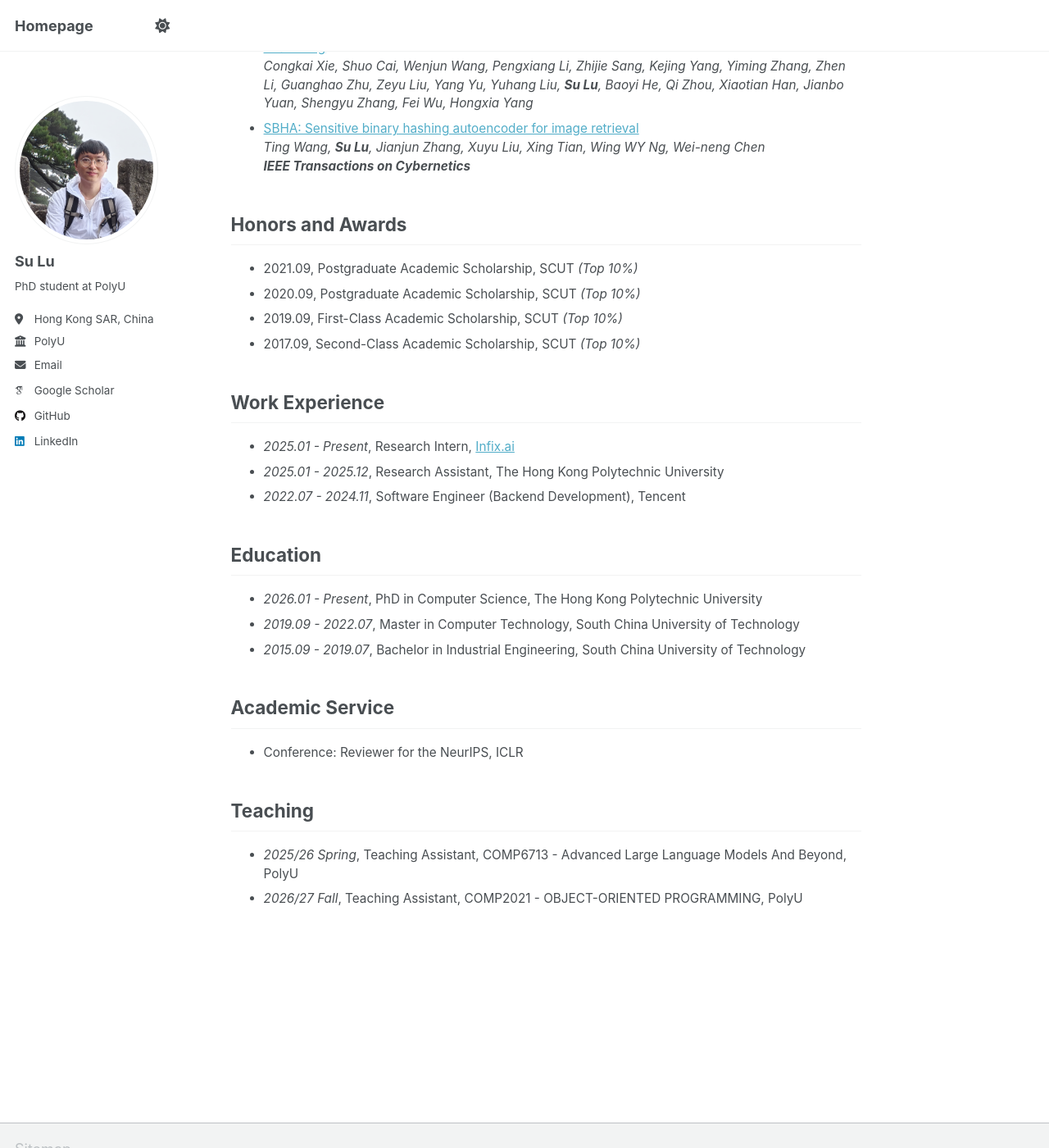
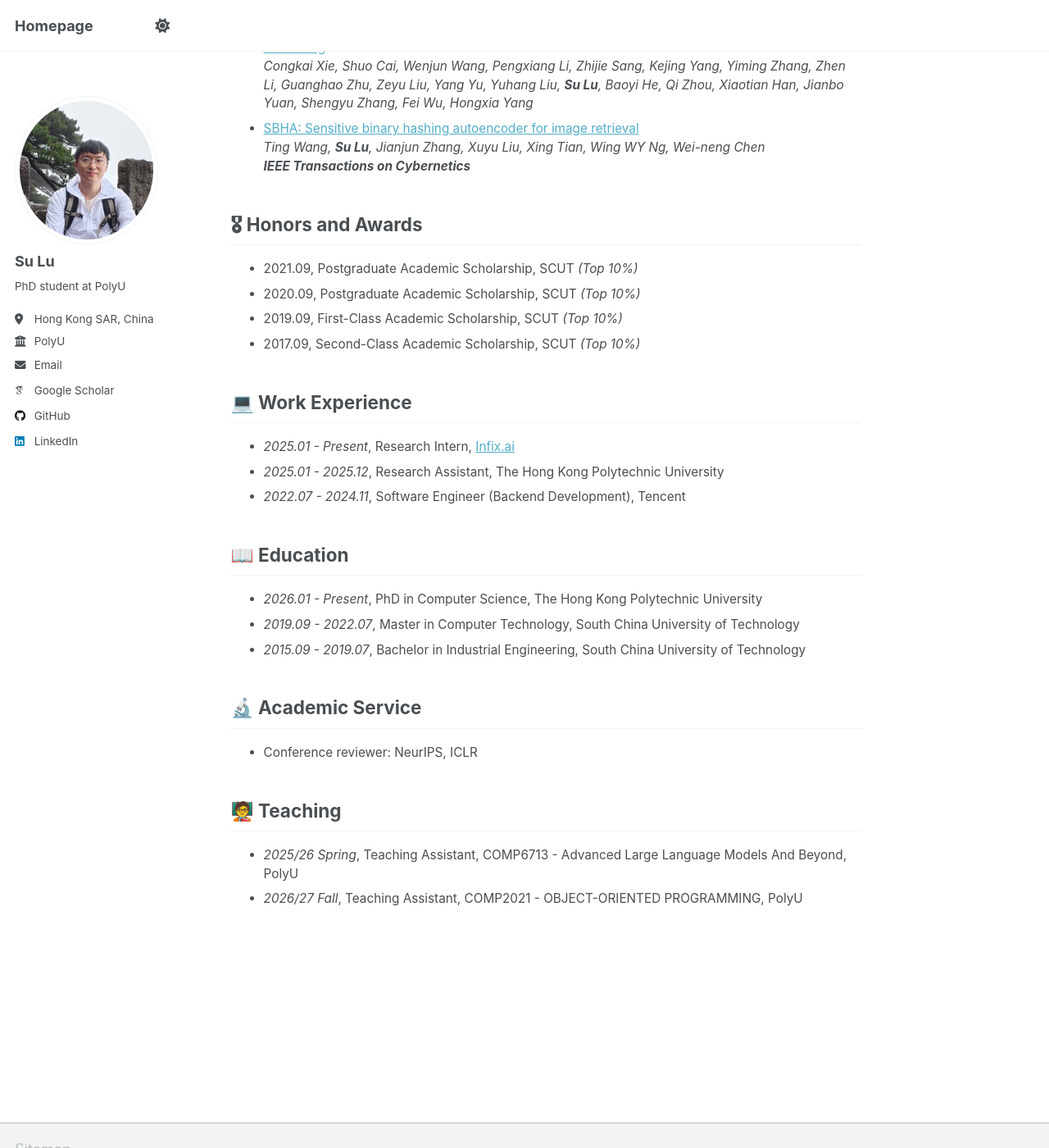
Before and after one commit to luppx/luppx.github.io, a Jekyll site: the page built from _pages/about.md, in a window 1280 px wide and 1400 px high, scrolled down 1106 px. Shown: the whole window at 82% size. Built offline with Jekyll 4.4.1, drawn with Linux system fonts in a browser that asks for light colours; some web fonts are replaced; a script that is not in the unit is left out; some of the changed text lies outside the part shown.

Commit message:
update about.md

```diff
--- a/_pages/about.md
+++ b/_pages/about.md
@@ -11,7 +11,7 @@ I am currently a PhD student in the Department of Computing at [The Hong Kong Po
 
 My current research interests primarily focus on Large Language Models (LLMs), with a particular emphasis on post-training.
 
-## Publications
+## 📝 Publications
 * [Routing Drift Alone Does Not Diagnose Failure in Merged MoE LLMs](https://arxiv.org/abs/2609.32821)
 *Yuanyi Wang, Yanggan Gu, **Su Lu**, Guanghao Zhu, Pengkai Wang, Yifan Yang, Congkai Xie, Zhaoyi Yan, Jianmin Wu, Hongxia Yang*
 * MergePipe: A Budget-Aware Data Management System for Scalable LLM Merging
@@ -39,25 +39,25 @@ My current research interests primarily focus on Large Language Models (LLMs), w
 *Ting Wang, **Su Lu**, Jianjun Zhang, Xuyu Liu, Xing Tian, Wing WY Ng, Wei-neng Chen*
 ***IEEE Transactions on Cybernetics***
 
-## Honors and Awards
+## 🎖 Honors and Awards
 * 2021.09, Postgraduate Academic Scholarship, SCUT *(Top 10%)*
 * 2020.09, Postgraduate Academic Scholarship, SCUT *(Top 10%)*
 * 2019.09, First-Class Academic Scholarship, SCUT *(Top 10%)*
 * 2017.09, Second-Class Academic Scholarship, SCUT *(Top 10%)*
 
-## Work Experience
+## 💻 Work Experience
 * *2025.01 - Present*, Research Intern, [Infix.ai](https://infix.io/)
 * *2025.01 - 2025.12*, Research Assistant, The Hong Kong Polytechnic University
 * *2022.07 - 2024.11*, Software Engineer (Backend Development), Tencent
 
-## Education
+## 📖 Education
 * *2026.01 - Present*, PhD in Computer Science, The Hong Kong Polytechnic University
 * *2019.09 - 2022.07*, Master in Computer Technology, South China University of Technology
 * *2015.09 - 2019.07*, Bachelor in Industrial Engineering, South China University of Technology
 
-## Academic Service
-* Conference: Reviewer for the NeurIPS, ICLR
+## 🔬 Academic Service
+* Conference reviewer: NeurIPS, ICLR
 
-## Teaching
+## 🧑‍🏫 Teaching
 * *2025/26 Spring*, Teaching Assistant, COMP6713 - Advanced Large Language Models And Beyond, PolyU
 * *2026/27 Fall*, Teaching Assistant, COMP2021 - OBJECT-ORIENTED PROGRAMMING, PolyU
```
